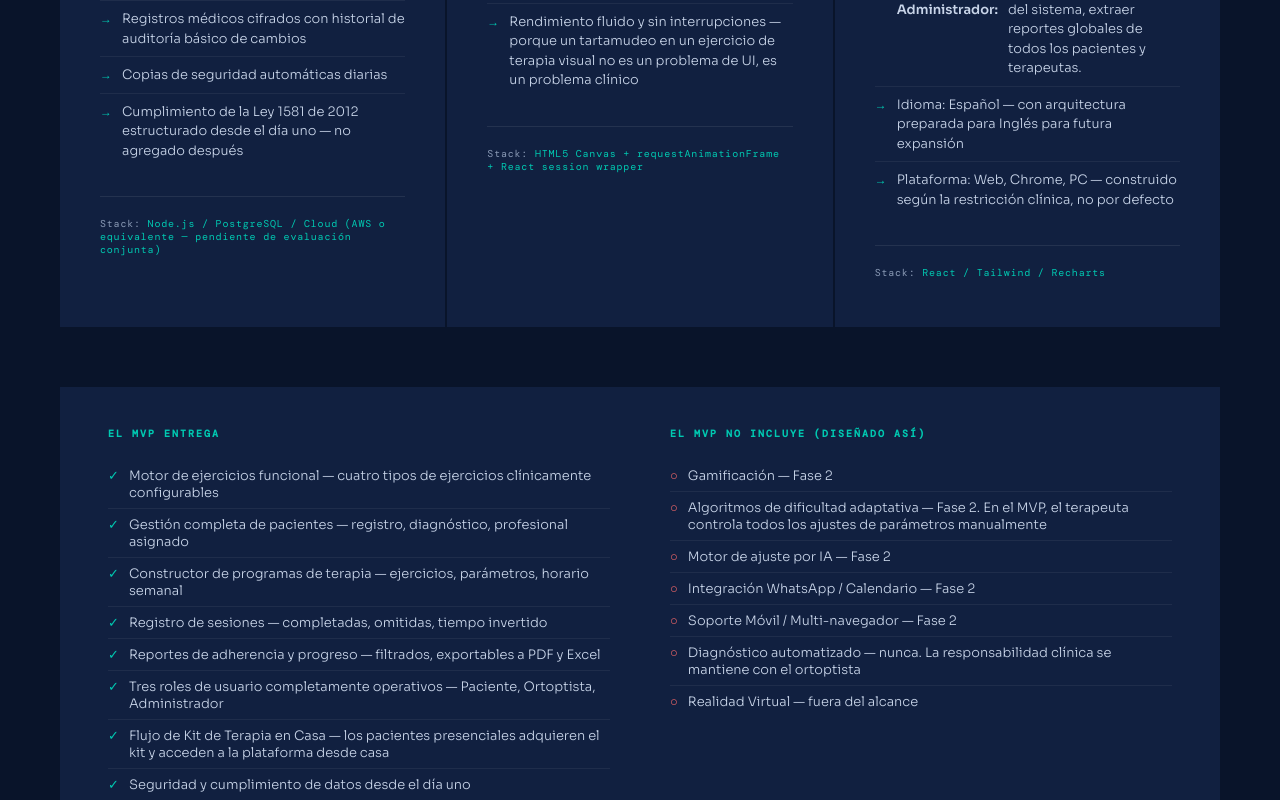
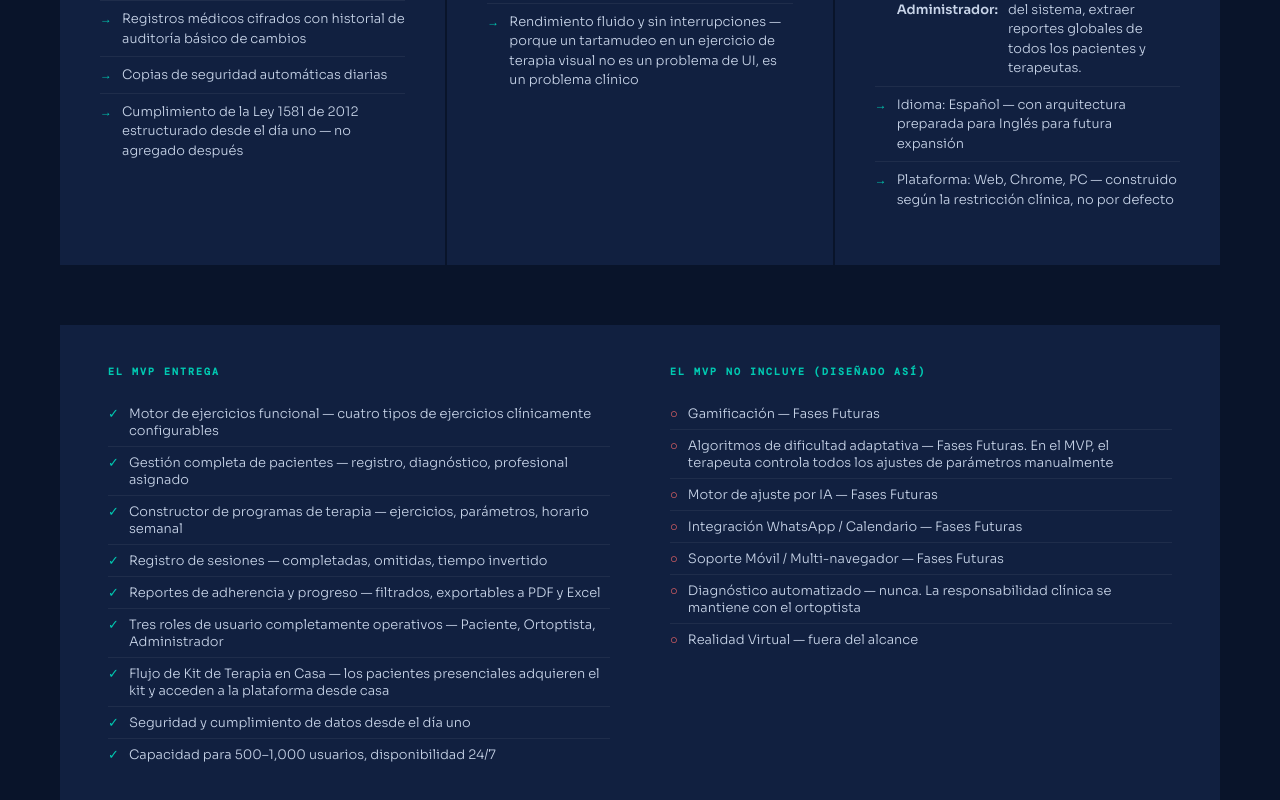
Before and after one commit to NewmanAdesan/visual-house-orthopica-1, a React (Vite) app: page / in a window 1280 px wide. Shown: the part 8080-8880 px from the top of the page. Built offline with nearby package versions, Linux system fonts and the light colour scheme.

Commit message:
feat: Introduce Vercel rewrite configuration, remove specific timeframes and tech stack details from proposal components, and generalize future phase references.

```diff
--- a/src/components/proposal/Architecture.jsx
+++ b/src/components/proposal/Architecture.jsx
@@ -23,8 +23,8 @@ const content = {
                     "Daily automated backups",
                     "Ley 1581 de 2012 compliance architected from day one — not added later"
                 ],
-                techLabel: "Stack: ",
-                techValue: "Node.js / PostgreSQL / Cloud (AWS or equivalent — pending evaluation together)"
+                techLabel: "",
+                techValue: ""
             },
             {
                 num: "Layer 02",
@@ -71,11 +71,11 @@ const content = {
             ],
             notHeading: "MVP Does Not Include (By Design)",
             notItems: [
-                "Gamification — Phase 2",
-                "Adaptive difficulty algorithms — Phase 2. In the MVP, the therapist controls all parameter adjustments manually",
-                "AI adjustment engine — Phase 2",
-                "WhatsApp / Calendar integration — Phase 2",
-                "Mobile / multi-browser support — Phase 2",
+                "Gamification — Future Phases",
+                "Adaptive difficulty algorithms — Future Phases. In the MVP, the therapist controls all parameter adjustments manually",
+                "AI adjustment engine — Future Phases",
+                "WhatsApp / Calendar integration — Future Phases",
+                "Mobile / multi-browser support — Future Phases",
                 "Automated diagnosis — never. Clinical responsibility stays with the orthoptist",
                 "Virtual Reality — out of scope"
             ]
@@ -101,8 +101,8 @@ const content = {
                     "Copias de seguridad automáticas diarias",
                     "Cumplimiento de la Ley 1581 de 2012 estructurado desde el día uno — no agregado después"
                 ],
-                techLabel: "Stack: ",
-                techValue: "Node.js / PostgreSQL / Cloud (AWS o equivalente — pendiente de evaluación conjunta)"
+                techLabel: "",
+                techValue: ""
             },
             {
                 num: "Capa 02",
@@ -149,11 +149,11 @@ const content = {
             ],
             notHeading: "El MVP No Incluye (Diseñado Así)",
             notItems: [
-                "Gamificación — Fase 2",
-                "Algoritmos de dificultad adaptativa — Fase 2. En el MVP, el terapeuta controla todos los ajustes de parámetros manualmente",
-                "Motor de ajuste por IA — Fase 2",
-                "Integración WhatsApp / Calendario — Fase 2",
-                "Soporte Móvil / Multi-navegador — Fase 2",
+                "Gamificación — Fases Futuras",
+                "Algoritmos de dificultad adaptativa — Fases Futuras. En el MVP, el terapeuta controla todos los ajustes de parámetros manualmente",
+                "Motor de ajuste por IA — Fases Futuras",
+                "Integración WhatsApp / Calendario — Fases Futuras",
+                "Soporte Móvil / Multi-navegador — Fases Futuras",
                 "Diagnóstico automatizado — nunca. La responsabilidad clínica se mantiene con el ortoptista",
                 "Realidad Virtual — fuera del alcance"
             ]
@@ -185,9 +185,9 @@ export default function Architecture() {
                                 <li key={i} dangerouslySetInnerHTML={{ __html: item }} />
                             ))}
                         </ul>
-                        <div className="arch-tech">
+                        {/* <div className="arch-tech">
                             {layer.techLabel}<span>{layer.techValue}</span>
-                        </div>
+                        </div> */}
                     </ScrollReveal>
                 ))}
             </div>
--- a/src/components/proposal/Timeline.jsx
+++ b/src/components/proposal/Timeline.jsx
@@ -33,40 +33,40 @@ const content = {
                 num: "Phase 01",
                 name: "Clinical Core",
                 items: ["Authentication + role-based access", "Patient registration + diagnosis", "Therapy program data structure + backend logic", "Database architecture", "Admin panel"],
-                weeks: "Weeks 7–11",
+                weeks: "",
                 label: "Backend"
             },
             {
                 num: "Phase 02",
                 name: "The Engine",
                 items: ["Canvas environment", "4 exercise types", "Therapist-configurable parameters", "Session controls", "Smooth performance validation"],
-                weeks: "Weeks 12–16",
+                weeks: "",
                 label: "Core Product"
             },
             {
                 num: "Phase 03",
                 name: "Clinical Panel",
                 items: ["Therapist dashboard", "Program assignment interface", "Adherence overview", "Progress visualization", "Parameter adjustment"],
-                weeks: "Weeks 17–21",
+                weeks: "",
                 label: "Professional"
             },
             {
                 num: "Phase 04",
                 name: "Polish + Reports",
                 items: ["PDF/Excel export", "Full QA", "Performance audit", "Security audit", "Patient UX review — child-user assumption", "Spanish language review"],
-                weeks: "Weeks 22–24",
+                weeks: "",
                 label: "Refinement"
             },
             {
                 num: "Phase 05",
                 name: "MVP Launch",
                 items: ["Real patient testing", "Clinical sign-off", "Bug resolution", "Production deploy", "Handover documentation"],
-                weeks: "Weeks 25–27",
+                weeks: "",
                 label: "Live"
             }
         ],
         totalDesc: "Total estimated timeline to functional MVP with real patients. Phase A is budgeted independently. Phase B is quoted after Phase A is complete — based on a locked, agreed scope.",
-        totalTime: "6 – 7 Months"
+        totalTime: ""
     },
     es: {
         tag: "08 — Cronograma y Fases",
@@ -98,40 +98,40 @@ const content = {
                 num: "Fase 01",
                 name: "Núcleo Clínico",
                 items: ["Autenticación + acceso por roles", "Registro de paciente + diagnóstico", "Estructura de datos del programa de terapia + lógica backend", "Arquitectura de base de datos", "Panel de administración"],
-                weeks: "Semanas 7–11",
+                weeks: "",
                 label: "Backend"
             },
             {
                 num: "Fase 02",
                 name: "El Motor",
                 items: ["Entorno Canvas", "4 tipos de ejercicios", "Parámetros configurables por el terapeuta", "Controles de sesión", "Validación de rendimiento fluido"],
-                weeks: "Semanas 12–16",
+                weeks: "",
                 label: "Producto Central"
             },
             {
                 num: "Fase 03",
                 name: "Panel Clínico",
                 items: ["Panel del terapeuta", "Interfaz de asignación de programas", "Resumen de adherencia", "Visualización de progreso", "Ajuste de parámetros"],
-                weeks: "Semanas 17–21",
+                weeks: "",
                 label: "Profesional"
             },
             {
                 num: "Fase 04",
                 name: "Pulido + Reportes",
                 items: ["Exportación a PDF/Excel", "QA Completo", "Auditoría de rendimiento", "Auditoría de seguridad", "Revisión de UX de paciente — bajo el supuesto de un usuario infantil", "Revisión de idioma Español"],
-                weeks: "Semanas 22–24",
+                weeks: "",
                 label: "Refinamiento"
             },
             {
                 num: "Fase 05",
                 name: "Lanzamiento del MVP",
                 items: ["Pruebas con pacientes reales", "Firma de aprobación clínica", "Resolución de errores", "Despliegue a producción", "Documentación de entrega"],
-                weeks: "Semanas 25–27",
+                weeks: "",
                 label: "En Vivo"
             }
         ],
         totalDesc: "Tiempo total estimado para un MVP funcional con pacientes reales. La Fase A se presupuesta de forma independiente. La Fase B se cotiza una vez completada la Fase A — basándose en un alcance bloqueado y acordado.",
-        totalTime: "6 – 7 Meses"
+        totalTime: ""
     }
 };
 
@@ -191,7 +191,7 @@ export default function Timeline() {
 
             <ScrollReveal delay={880} className="timeline-total">
                 <p>{t.totalDesc}</p>
-                <strong>{t.totalTime}</strong>
+                {/* <strong>{t.totalTime}</strong> */}
             </ScrollReveal>
         </section>
     );
```
Also changed, not shown: vercel.json (added).
